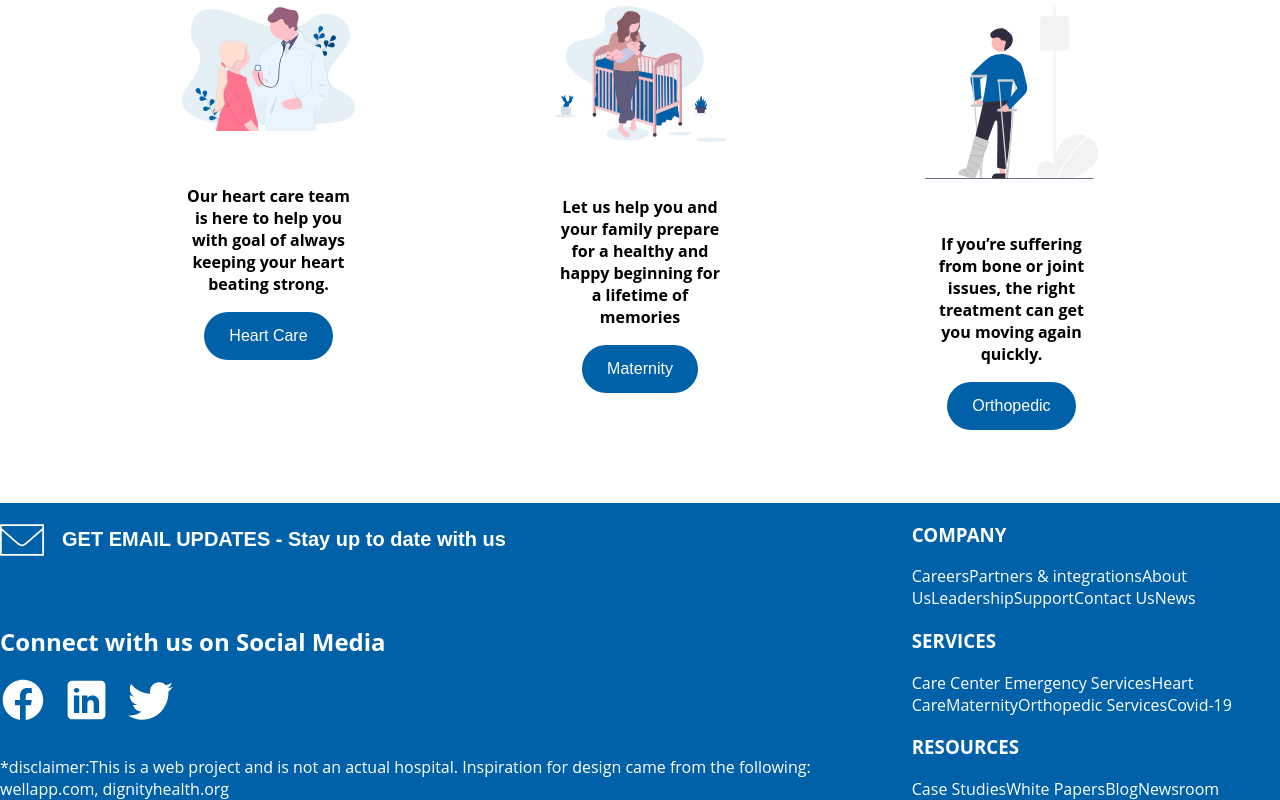
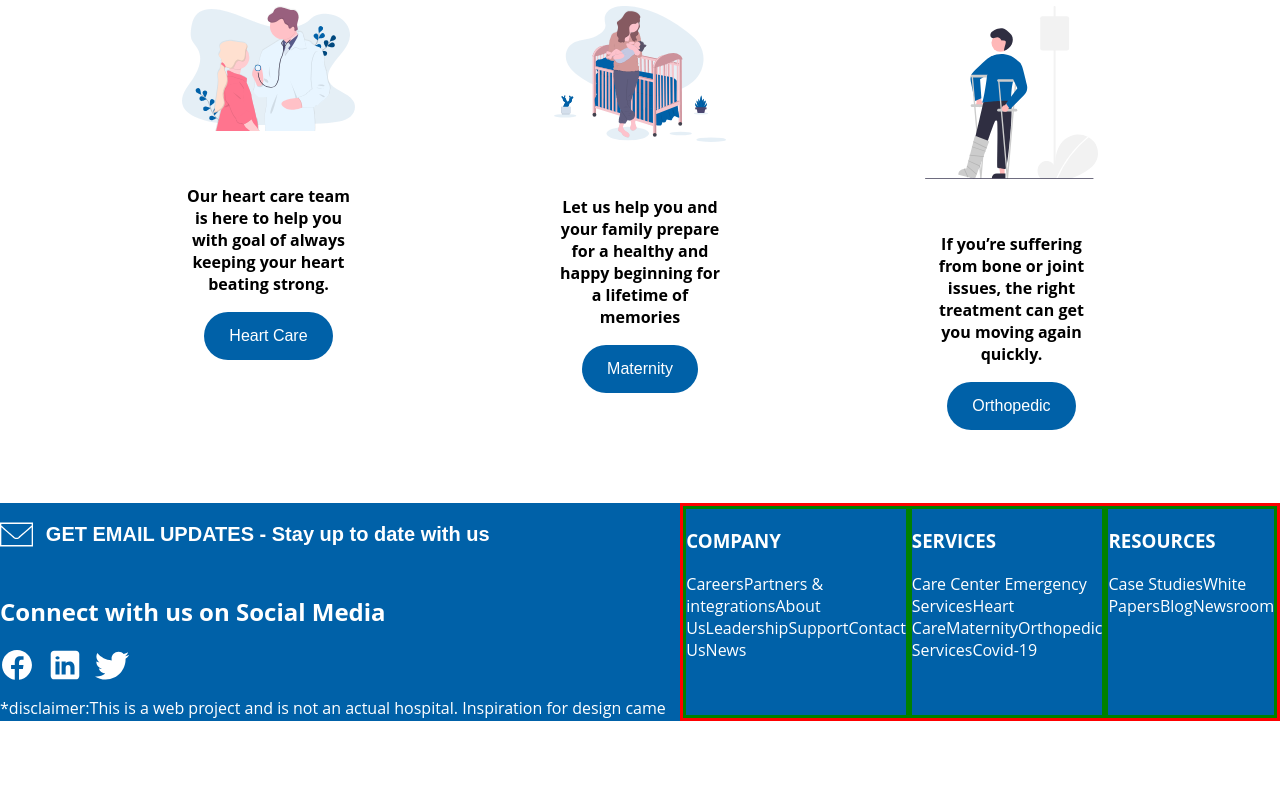
Before and after one commit to mrnguyener21/Hospital_Landing_Page_React, a React (Create React App) app: page / in a window 1280 px wide. Shown: the part 1406-2206 px from the top of the page. After the commit the page ends 2147 px from the top, so only its background shows below. Built offline with nearby package versions, Linux system fonts and the light colour scheme.

Commit message:
in the process of correctin styling for footer

```diff
--- a/src/component/Footer/Footer.js
+++ b/src/component/Footer/Footer.js
@@ -26,7 +26,7 @@ const Footer = ({footerLinks,socialMediaImages, images:{envelope}}) => {
                 *disclaimer:This is a web project and is not an actual hospital. Inspiration for design came from the following: wellapp.com, dignityhealth.org
             </div>
         </div>
-        <div className={styles.srightResourceContainer}>
+        <div className={styles.rightResourceContainer}>
             {footerLinks.map(({links, title}) =>
                 <div className={styles.footerLinksContainer}>
                     <h3 className={styles.footerLinktitle}>{title}</h3>
--- a/src/component/Footer/Footer.module.css
+++ b/src/component/Footer/Footer.module.css
@@ -93,51 +93,28 @@ margin-right: 2%;
     display: flex;
     flex-direction: row;
     justify-content: space-between;
+    border: solid;
+    border-color: red;
 }
 
-.companyTitle{
+.footerLinksContainer{
+    border: solid;
+    border-color: green;
+}
+
+.footerLinkTitle{
     margin-top:0;
 }
 
-.companyTitle:hover{
+.footerLinkTitle:hover{
     cursor: default;
 }
 
-.companyLink{
+.footerLink{
     margin:20px 0;
 }
 
-.companyLink:hover{
-    cursor: pointer;
-}
-
-.servicesTitle{
-    margin-top:0;
-}
-
-.servicesTitle:hover{
-    cursor: default;
-}
-
-.servicesLink{
-    margin:20px 0;
-}
-
-.servicesLink:hover{
-    cursor: pointer;
-}
-
-.resourcesTitle{
-    margin-top:0;
-}
-.resourcesTitle:hover{
-    cursor: default;
-}
-.resourcesLink{
-    margin:20px 0;
-}
-
-.resourcesLink:hover{
+.footerLink:hover{
     cursor: pointer;
 }
 
```
